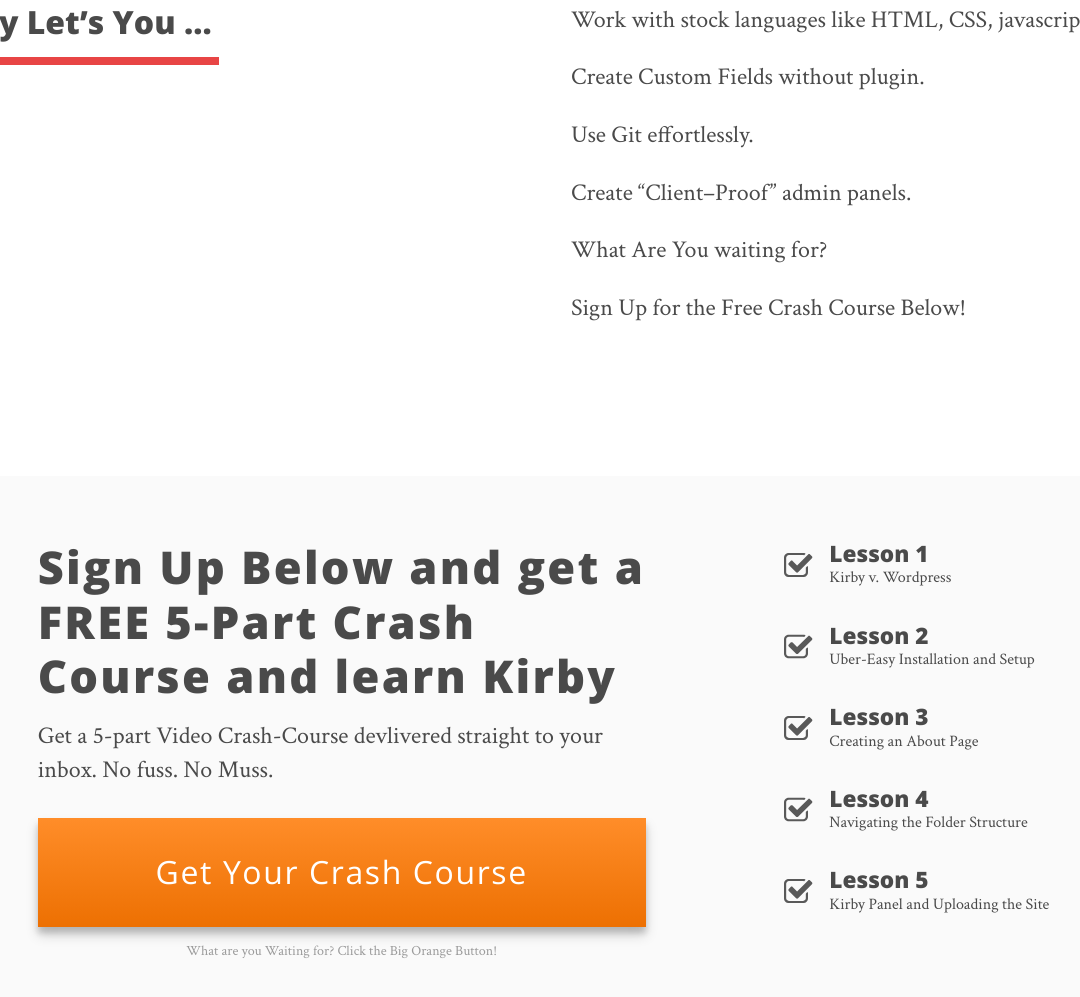
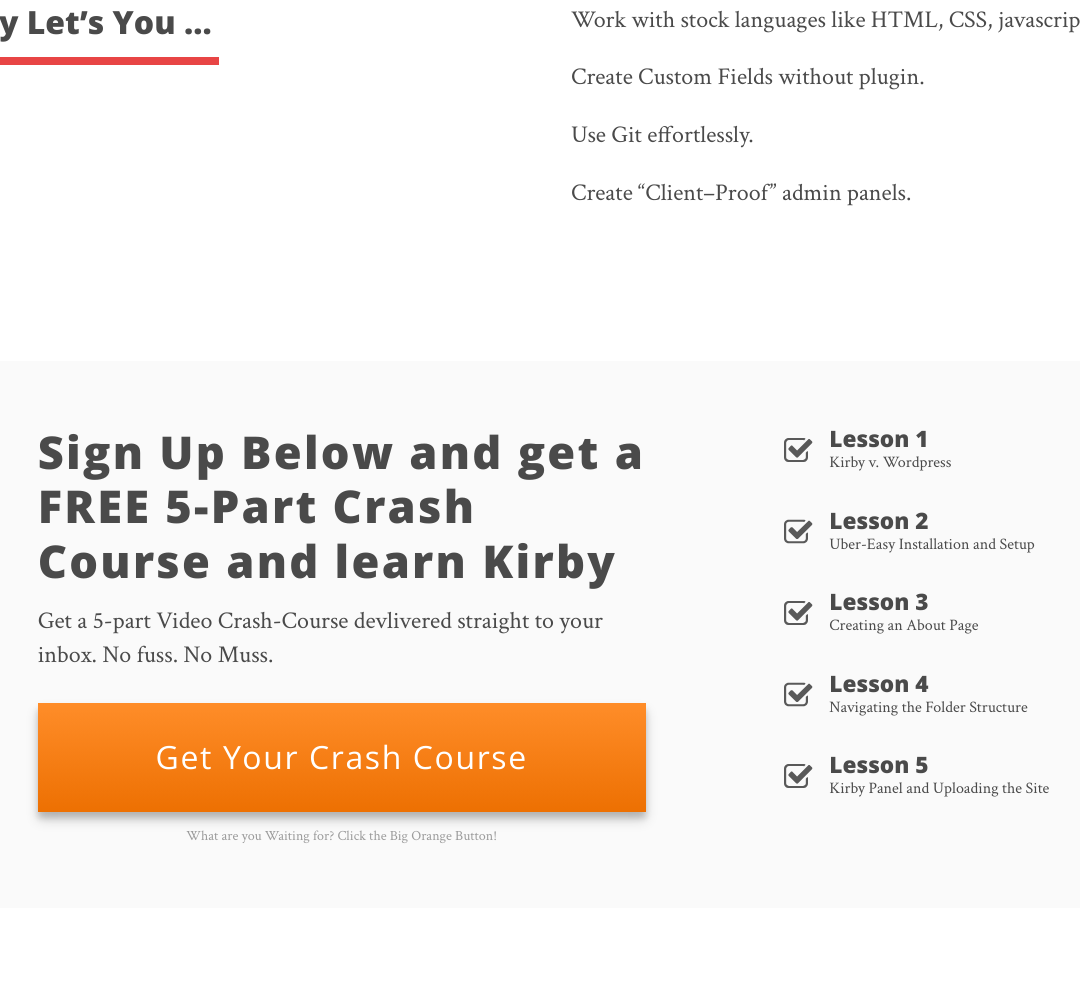
Before and after one commit to adamrasheed/Learn-Kirby-Landing, a plain HTML site: page index.html in a window 1280 px wide. Shown: the part 1470-2467 px from the top of the page, without its empty margins (85-1165 px from the left). Drawn offline with nearby package versions, Linux system fonts and the light colour scheme.

Commit message:
removed list items

```diff
--- a/index.html
+++ b/index.html
@@ -82,8 +82,6 @@
             <li>Create Custom Fields without plugin.</li>
             <li>Use Git effortlessly.</li>
             <li>Create “Client–Proof” admin panels.</li>
-            <li>What Are You waiting for?</li>
-            <li>Sign Up for the Free Crash Course Below!</li>
         </ul>
     </section>
 
```
